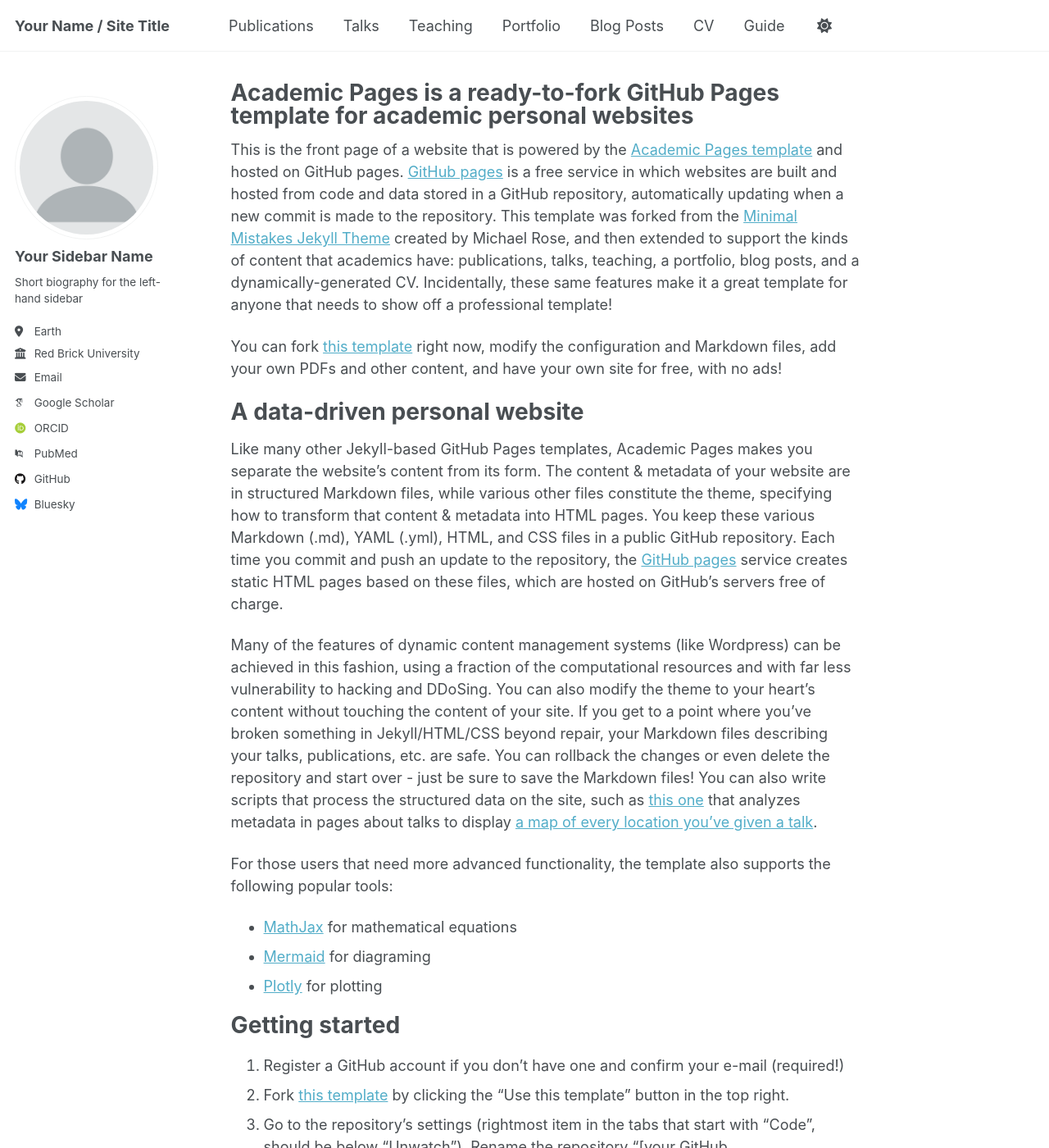
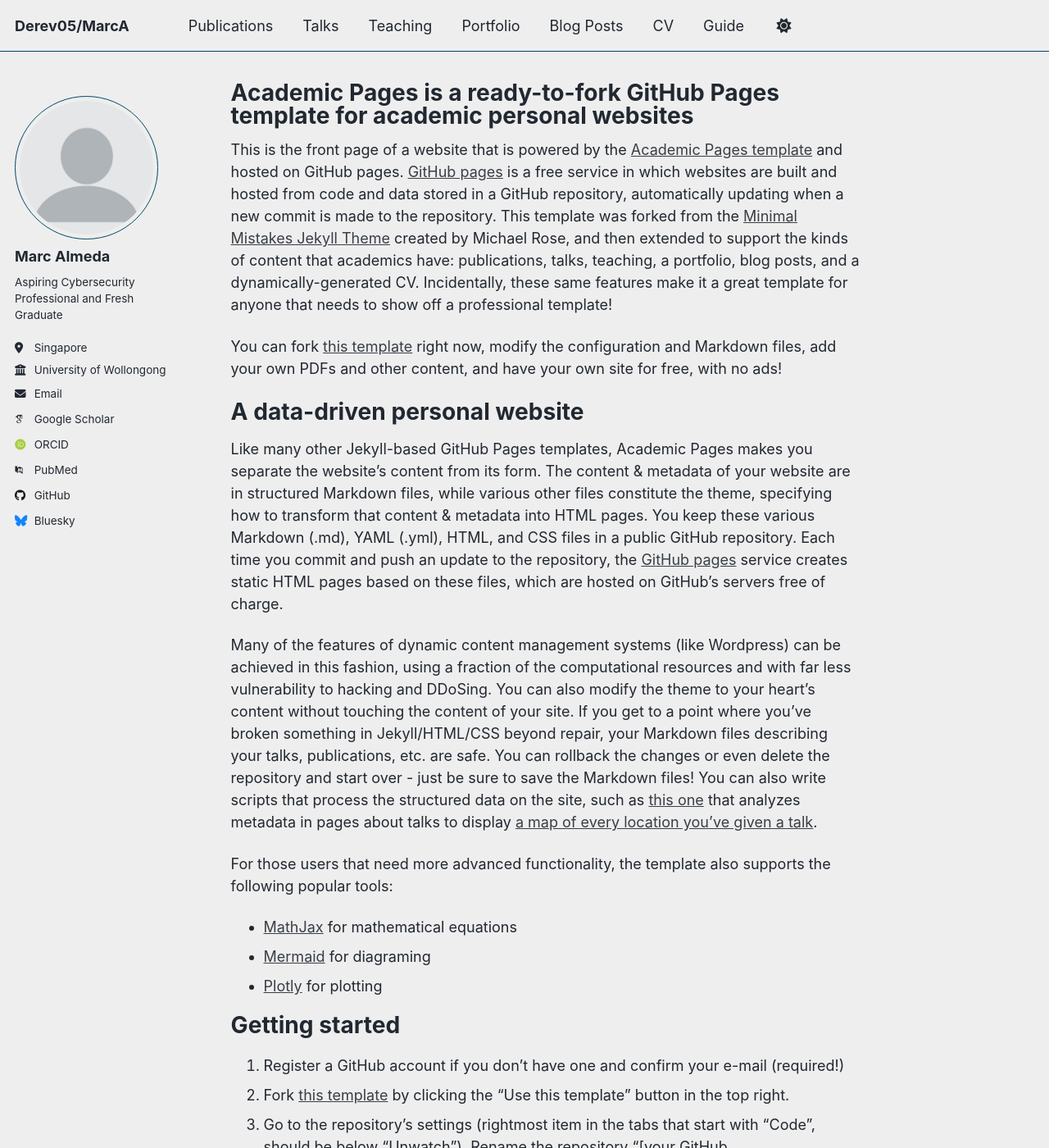
Before and after one commit to Derev05/derev05.github.io, a Jekyll site: the page built from _pages/about.md, in a window 1280 px wide and 1400 px high. Shown: the whole window at 82% size. Built offline with Jekyll 4.4.1, drawn with Linux system fonts in a browser that asks for light colours; some web fonts are replaced; a script that is not in the unit is left out; some of the changed text lies outside the part shown.

Commit message:
Update _config.yml

```diff
--- a/_config.yml
+++ b/_config.yml
@@ -8,14 +8,14 @@
 
 # Basic Site Settings
 locale                   : "en-US"
-site_theme               : "default" # Currently available options are "default", "air"
-title                    : "Your Name / Site Title"
+site_theme               : "air" # Currently available options are "default", "air"
+title                    : "Derev05/MarcA"
 title_separator          : "-"
-name                     : &name "Your Name"
+name                     : &name "Marc"
 description              : &description "personal description"
 url                      : https://academicpages.github.io # the base hostname & protocol for your site e.g. "https://[your GitHub username].github.io" or if you already have some other page hosted on Github then use "https://[your GitHub username].github.io/[Your Repo Name]"
 baseurl                  : "" # the subpath of your site, e.g. "/blog"
-repository               : "academicpages/academicpages.github.io"
+repository               : "Derev05/derev05.github.io"
 
 # Site Author - The following control what appear as part of the author content on the side bar.
 #               If a field is blank the icon and link will not appear, otherwise it will be shown.
@@ -23,23 +23,23 @@ repository               : "academicpages/academicpages.github.io"
 author:
   # Biographic information
   avatar           : "profile.png"
-  name             : "Your Sidebar Name"
+  name             : "Marc Almeda"
   pronouns         : # example: "she/her"
-  bio              : "Short biography for the left-hand sidebar"
-  location         : "Earth"
-  employer         : "Red Brick University"
+  bio              : "Aspiring Cybersecurity Professional and Fresh Graduate"
+  location         : "Singapore"
+  employer         : "University of Wollongong"
   uri              : # URL
-  email            : "none@example.org"
+  email            : "marcalmeda1999@gmail.com"
 
   # Academic websites
   academia         : # URL
   arxiv            : # URL - Update with the correct link to your profile
-  googlescholar    : "https://scholar.google.com/citations?user=PS_CX0AAAAAJ"
+  googlescholar    : ""
   inspire-hep      : # URL
   impactstory      : # URL
-  orcid            : "http://orcid.org/yourorcidurl"
+  orcid            : ""
   semantic         : # URL
-  pubmed           : "https://www.ncbi.nlm.nih.gov/pubmed/?term=john+snow"
+  pubmed           : ""
   researchgate     : # URL
   scopus           : # URL
 
@@ -47,13 +47,13 @@ author:
   bitbucket        : # Username - Update with your username on the site
   codepen          : # Username
   dribbble         : # Username
-  github           : "academicpages"
+  github           : "Derev05"
   kaggle           : # Username
   stackoverflow    : # User number or user number and name (i.e., use "1" or "1/jeff-atwood")
 
   # Social media
   artstation       : # Username
-  bluesky          : "bsky.app" # Replace this with you Bluesky username
+  bluesky          : "" # Replace this with you Bluesky username
   facebook         : # Username
   flickr           : # Username
   foursquare       : # Username
```
